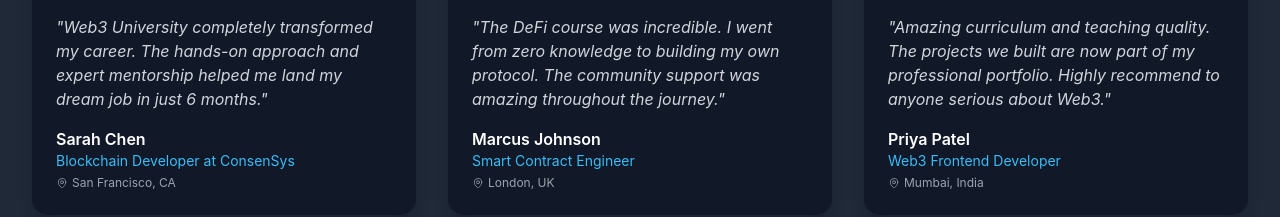
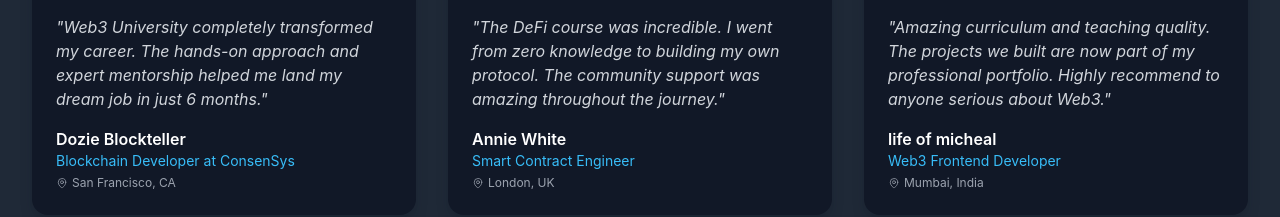
Before and after one commit to mederhoo-script/Web3_uni2, a React (Vite) app: page / in a window 1280 px wide. Shown: the part 2580-2797 px from the top of the page. Built offline with nearby package versions, Linux system fonts and the light colour scheme; no server answers.

Commit message:
Update landing page make datk default

```diff
--- a/src/components/landing/CommunityHighlights.tsx
+++ b/src/components/landing/CommunityHighlights.tsx
@@ -39,19 +39,19 @@ const highlights = [
 
 const testimonials = [
   {
-    name: 'Sarah Chen',
+    name: 'Dozie Blockteller',
     role: 'Blockchain Developer at ConsenSys',
     content: 'Web3 University completely transformed my career. The hands-on approach and expert mentorship helped me land my dream job in just 6 months.',
     location: 'San Francisco, CA',
   },
   {
-    name: 'Marcus Johnson',
+    name: 'Annie White',
     role: 'Smart Contract Engineer',
     content: 'The DeFi course was incredible. I went from zero knowledge to building my own protocol. The community support was amazing throughout the journey.',
     location: 'London, UK',
   },
   {
-    name: 'Priya Patel',
+    name: 'life of micheal',
     role: 'Web3 Frontend Developer',
     content: 'Amazing curriculum and teaching quality. The projects we built are now part of my professional portfolio. Highly recommend to anyone serious about Web3.',
     location: 'Mumbai, India',
```
